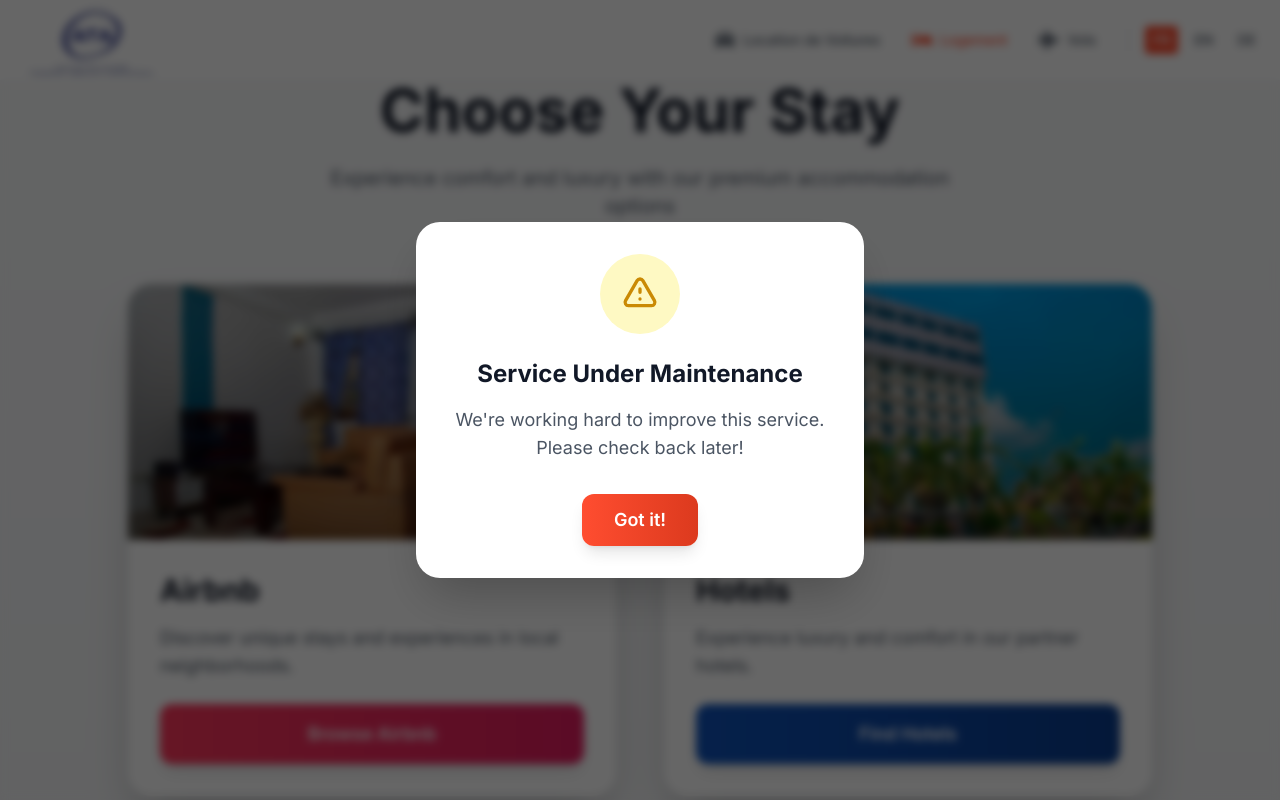
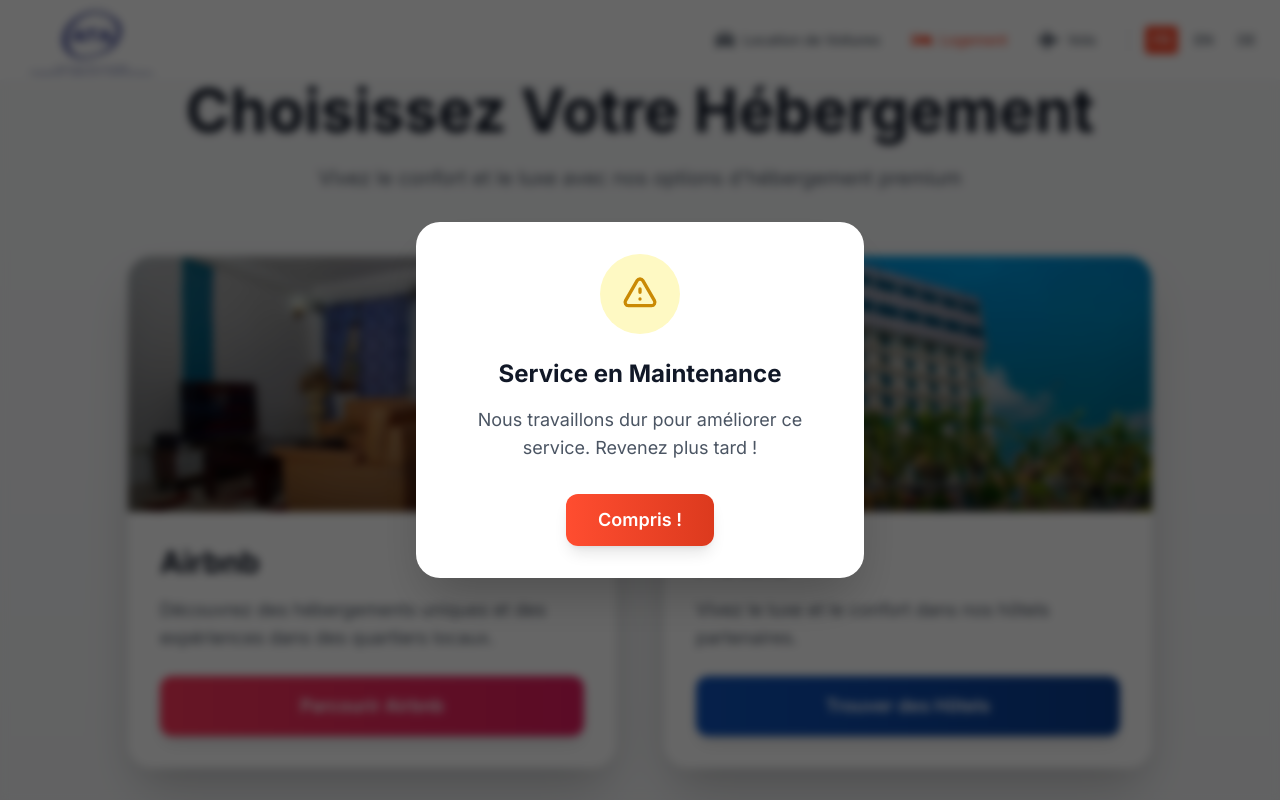
Before and after one commit to kiffeur/arnoe_frontend_React, a React (Vite) app: page /accommodation in a window 1280 px wide. Both pictures are taken after a click on the element 372 px from the left and 540 px from the top of the page. Shown: the top 800 px of the page. Built offline with nearby package versions, Linux system fonts and the light colour scheme.

Commit message:
modification

```diff
--- a/src/i18n/locales/de/translation.json
+++ b/src/i18n/locales/de/translation.json
@@ -201,6 +201,25 @@
     "printReceipt": "Beleg drucken",
     "backToHome": "Zurück zur Startseite"
   },
+  "accommodation": {
+    "title": "Wählen Sie Ihre Unterkunft",
+    "subtitle": "Erleben Sie Komfort und Luxus mit unseren Premium-Unterkunftsoptionen",
+    "airbnb": {
+      "title": "Airbnb",
+      "description": "Entdecken Sie einzigartige Unterkünfte und Erlebnisse in lokalen Nachbarschaften.",
+      "button": "Airbnb durchsuchen"
+    },
+    "hotel": {
+      "title": "Hotels",
+      "description": "Erleben Sie Luxus und Komfort in unseren Partnerhotels.",
+      "button": "Hotels finden"
+    },
+    "modal": {
+      "title": "Service in Wartung",
+      "description": "Wir arbeiten hart daran, diesen Service zu verbessern. Bitte schauen Sie später wieder vorbei!",
+      "button": "Verstanden!"
+    }
+  },
   "footer": {
     "description": "Ihr vertrauenswürdiger Partner für Reisen in Kamerun. Professioneller Fahrer-Service rund um die Uhr verfügbar.",
     "quickLinks": "Schnelle Links",
--- a/src/i18n/locales/en/translation.json
+++ b/src/i18n/locales/en/translation.json
@@ -216,5 +216,24 @@
     "downloadPdf": "Download PDF",
     "printReceipt": "Print Receipt",
     "backToHome": "Back to Home"
+  },
+  "accommodation": {
+    "title": "Choose Your Stay",
+    "subtitle": "Experience comfort and luxury with our premium accommodation options",
+    "airbnb": {
+      "title": "Airbnb",
+      "description": "Discover unique stays and experiences in local neighborhoods.",
+      "button": "Browse Airbnb"
+    },
+    "hotel": {
+      "title": "Hotels",
+      "description": "Experience luxury and comfort in our partner hotels.",
+      "button": "Find Hotels"
+    },
+    "modal": {
+      "title": "Service Under Maintenance",
+      "description": "We're working hard to improve this service. Please check back later!",
+      "button": "Got it!"
+    }
   }
 }
--- a/src/i18n/locales/fr/translation.json
+++ b/src/i18n/locales/fr/translation.json
@@ -226,5 +226,24 @@
     "downloadPdf": "Télécharger le PDF",
     "printReceipt": "Imprimer le Reçu",
     "backToHome": "Retour à l'Accueil"
+  },
+  "accommodation": {
+    "title": "Choisissez Votre Hébergement",
+    "subtitle": "Vivez le confort et le luxe avec nos options d'hébergement premium",
+    "airbnb": {
+      "title": "Airbnb",
+      "description": "Découvrez des hébergements uniques et des expériences dans des quartiers locaux.",
+      "button": "Parcourir Airbnb"
+    },
+    "hotel": {
+      "title": "Hôtels",
+      "description": "Vivez le luxe et le confort dans nos hôtels partenaires.",
+      "button": "Trouver des Hôtels"
+    },
+    "modal": {
+      "title": "Service en Maintenance",
+      "description": "Nous travaillons dur pour améliorer ce service. Revenez plus tard !",
+      "button": "Compris !"
+    }
   }
 }
--- a/src/pages/Accommodation.jsx
+++ b/src/pages/Accommodation.jsx
@@ -1,9 +1,11 @@
 import { useState } from 'react';
 import { motion, AnimatePresence } from 'framer-motion';
+import { useTranslation } from 'react-i18next';
 import Navbar from '../components/Navbar';
 import Footer from '../components/Footer';
 
 const Accommodation = () => {
+  const { t } = useTranslation();
   const [showModal, setShowModal] = useState(false);
   const [hoveredCard, setHoveredCard] = useState(null);
 
@@ -65,7 +67,7 @@ const Accommodation = () => {
             transition={{ duration: 0.8, delay: 0.2 }}
             className="text-5xl md:text-6xl font-bold text-center text-gray-900 mb-6"
           >
-            Choose Your Stay
+            {t('accommodation.title')}
           </motion.h1>
 
           <motion.p
@@ -74,7 +76,7 @@ const Accommodation = () => {
             transition={{ duration: 0.8, delay: 0.4 }}
             className="text-xl text-center text-gray-600 mb-16 max-w-2xl mx-auto"
           >
-            Experience comfort and luxury with our premium accommodation options
+            {t('accommodation.subtitle')}
           </motion.p>
 
           <div className="grid md:grid-cols-2 gap-12 max-w-5xl mx-auto">
@@ -100,16 +102,18 @@ const Accommodation = () => {
                   <div className="absolute inset-0 bg-gradient-to-t from-black/50 to-transparent" />
                 </motion.div>
                 <div className="p-8">
-                  <h2 className="text-3xl font-bold text-gray-900 mb-4">Airbnb</h2>
+                  <h2 className="text-3xl font-bold text-gray-900 mb-4">
+                    {t('accommodation.airbnb.title')}
+                  </h2>
                   <p className="text-gray-600 text-lg mb-6">
-                    Discover unique stays and experiences in local neighborhoods.
+                    {t('accommodation.airbnb.description')}
                   </p>
                   <motion.button
                     variants={buttonVariants}
                     whileHover="hover"
                     className="w-full bg-gradient-to-r from-[#FF385C] to-[#E31C5F] text-white py-4 rounded-xl text-lg font-semibold shadow-lg hover:shadow-xl transition-shadow duration-300"
                   >
-                    Browse Airbnb
+                    {t('accommodation.airbnb.button')}
                   </motion.button>
                 </div>
               </div>
@@ -137,16 +141,18 @@ const Accommodation = () => {
                   <div className="absolute inset-0 bg-gradient-to-t from-black/50 to-transparent" />
                 </motion.div>
                 <div className="p-8">
-                  <h2 className="text-3xl font-bold text-gray-900 mb-4">Hotels</h2>
+                  <h2 className="text-3xl font-bold text-gray-900 mb-4">
+                    {t('accommodation.hotel.title')}
+                  </h2>
                   <p className="text-gray-600 text-lg mb-6">
-                    Experience luxury and comfort in our partner hotels.
+                    {t('accommodation.hotel.description')}
                   </p>
                   <motion.button
                     variants={buttonVariants}
                     whileHover="hover"
                     className="w-full bg-gradient-to-r from-[#0F52BA] to-[#0A3D8F] text-white py-4 rounded-xl text-lg font-semibold shadow-lg hover:shadow-xl transition-shadow duration-300"
                   >
-                    Find Hotels
+                    {t('accommodation.hotel.button')}
                   </motion.button>
                 </div>
               </div>
@@ -190,7 +196,7 @@ const Accommodation = () => {
                   transition={{ delay: 0.2 }}
                   className="text-2xl font-bold text-gray-900 mb-4"
                 >
-                  Service Under Maintenance
+                  {t('accommodation.modal.title')}
                 </motion.h3>
                 <motion.p
                   initial={{ y: 20, opacity: 0 }}
@@ -198,15 +204,15 @@ const Accommodation = () => {
                   transition={{ delay: 0.3 }}
                   className="text-gray-600 mb-8 text-lg"
                 >
-                  We're working hard to improve this service. Please check back later!
+                  {t('accommodation.modal.description')}
                 </motion.p>
                 <motion.button
                   whileHover={{ scale: 1.05 }}
-                  whileTap={{ scale: 0.95 }}
+                  transition={{ duration: 0.2 }}
                   onClick={() => setShowModal(false)}
                   className="bg-gradient-to-r from-[#FF4D30] to-[#dc3a1e] text-white px-8 py-3 rounded-xl text-lg font-semibold shadow-lg hover:shadow-xl transition-all duration-300"
                 >
-                  Got it!
+                  {t('accommodation.modal.button')}
                 </motion.button>
               </div>
             </motion.div>
```
